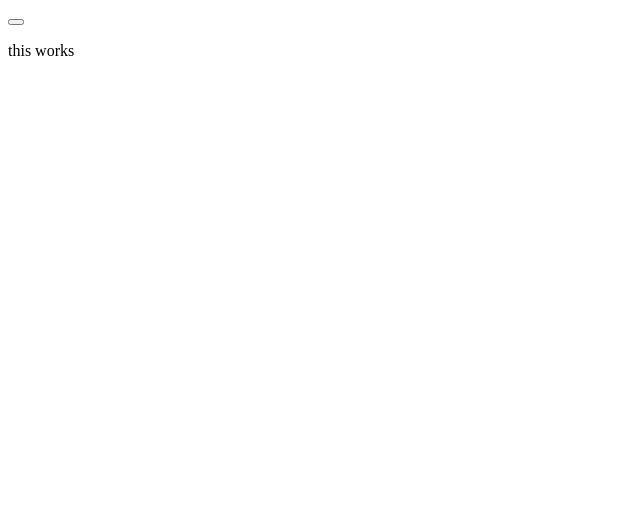
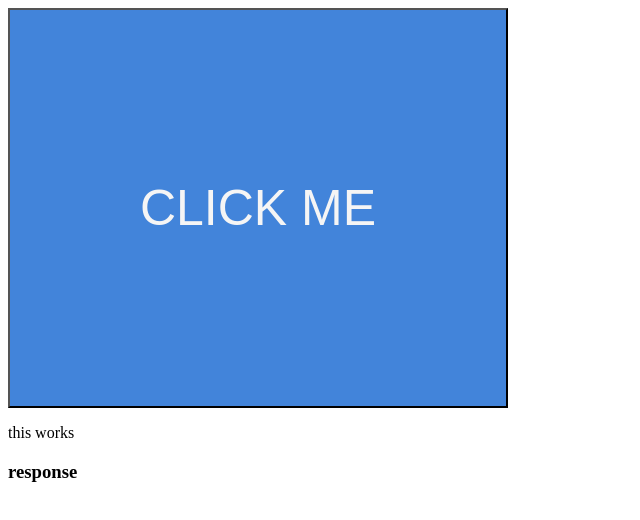
Before and after one commit to tony2tones/footyServiceSample, an Angular app: page / in a window 1280 px wide. Shown: the top 520 px of the page, without its empty margins (0-640 px from the left). Built offline with nearby package versions, Linux system fonts and the light colour scheme.

Commit message:
created interface

```diff
--- a/src/app/app.component.css
+++ b/src/app/app.component.css
@@ -0,0 +1,16 @@
+.button {
+    height: 400px;
+    width: 500px;
+    font-size: 30px;
+    background:rgb(66, 132, 218);
+}
+
+.label{
+    font-size: 50px;
+    color: whitesmoke;
+}
+.label:hover,
+.button:hover{
+    cursor: pointer;
+
+}
--- a/src/app/app.component.html
+++ b/src/app/app.component.html
@@ -1,2 +1,6 @@
-<button (click)="clicker()"CLICK ME></button>
+<button class="button" (click)="clicker()"><div class="label">CLICK ME</div></button>
 <p> this works </p>
+
+<h3>response</h3>
+<div>{{ storedData }}
+</div>
--- a/src/app/app.component.ts
+++ b/src/app/app.component.ts
@@ -1,5 +1,6 @@
 import { Component } from "@angular/core";
 import { FootyService } from "./footy.service";
+import { ResponseLeague } from './interface';
 
 @Component({
   selector: "app-root",
@@ -8,11 +9,14 @@ import { FootyService } from "./footy.service";
 })
 export class AppComponent {
   title = "servicesFooty";
+  storedData:ResponseLeague;
   constructor(private footy: FootyService) {}
 
   clicker() {
     this.footy.getLeagueStand().subscribe(data => {
-      console.log(data);
+      this.storedData = data[0].country_name;
+      console.log('my response', this.storedData);
+      console.log('from data response', data[0]);
     });
   }
 }
--- /dev/null
+++ b/src/app/interface.ts
@@ -0,0 +1,30 @@
+export interface responseLeague {
+  country_name: String;
+  league_id: String;
+  league_name: String;
+  team_name: String;
+  overall_league_position: String;
+  overall_league_payed: String;
+  overall_league_W: String;
+  overall_league_D: String;
+  overall_league_L: String;
+  overall_league_GF: String;
+  overall_league_GA: String;
+  overall_league_PTS: String;
+  home_league_position: String;
+  home_league_payed: String;
+  home_league_W: String;
+  home_league_D: String;
+  home_league_L: String;
+  home_league_GF: String;
+  home_league_GA: String;
+  home_league_PTS: String;
+  away_league_position: String;
+  away_league_payed: String;
+  away_league_W: String;
+  away_league_D: String;
+  away_league_L: String;
+  away_league_GF: String;
+  away_league_GA: String;
+  away_league_PTS: String;
+}
```
